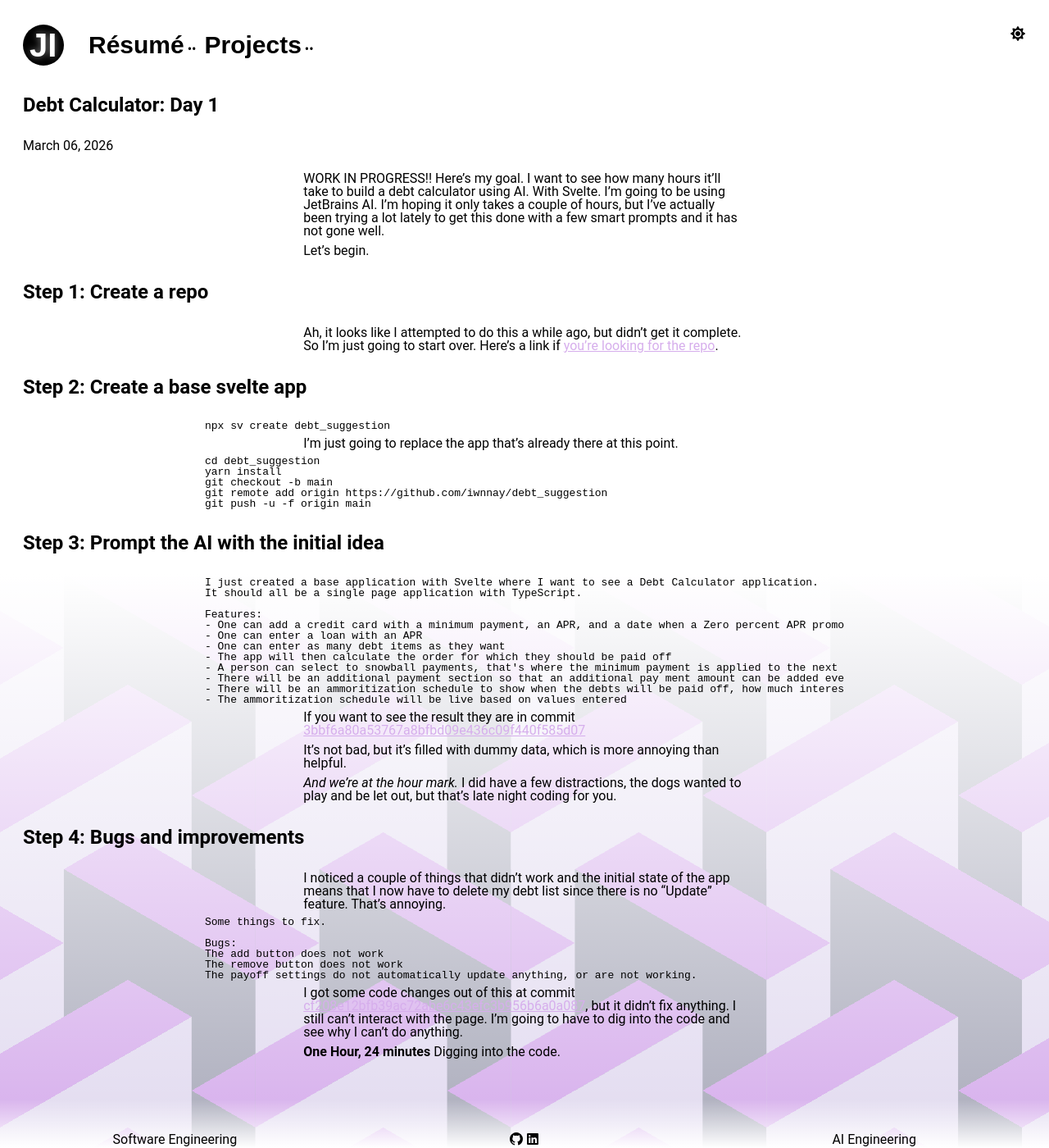
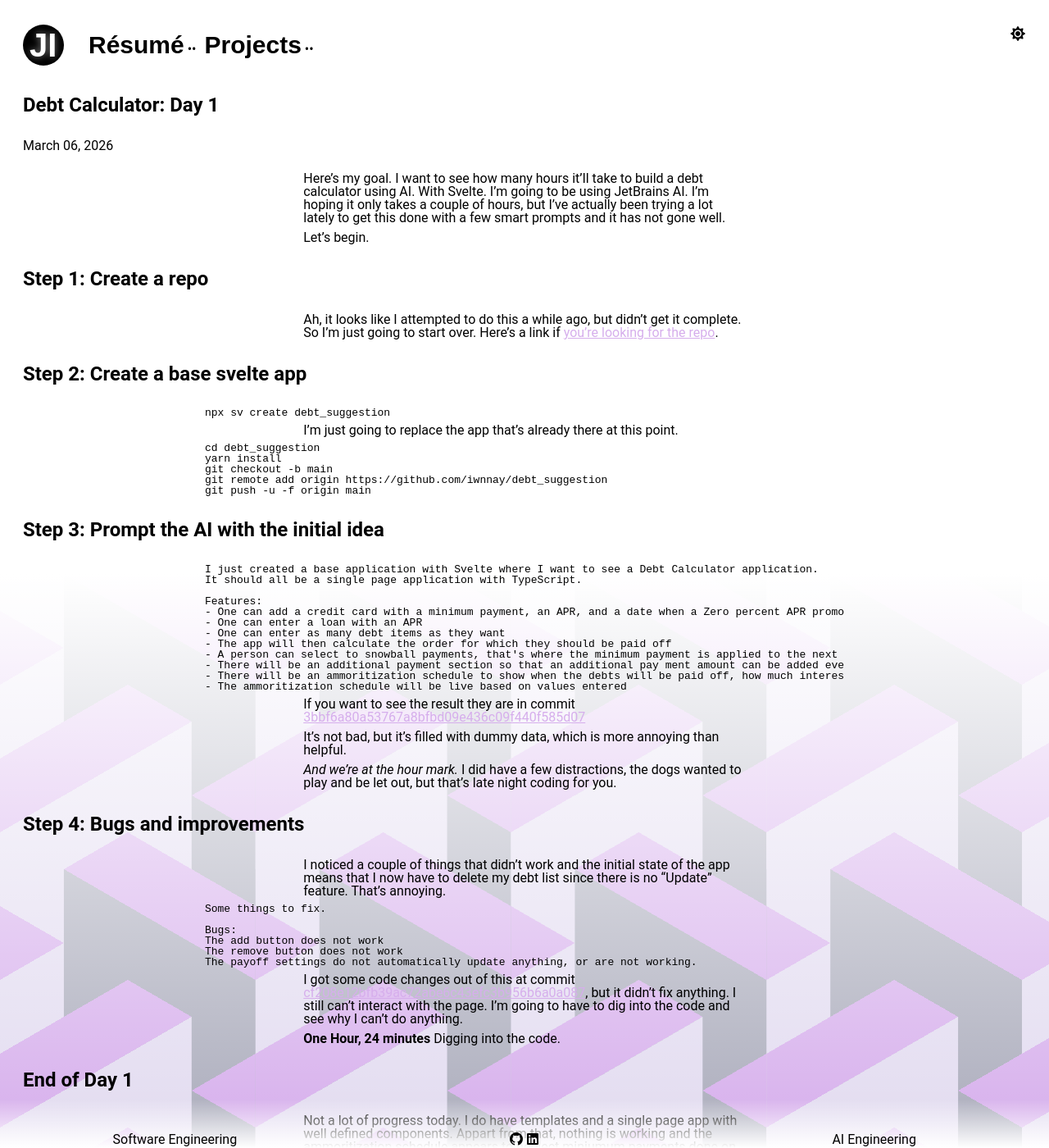
Before and after one commit to iwnnay/portfolio, a Jekyll site: the page built from _posts/2026-03-06-debt-calculator.md, in a window 1280 px wide and 1400 px high. Shown: the whole window at 82% size. Built offline with Jekyll 4.4.1, drawn with Linux system fonts in a browser that asks for light colours; nearby versions of some CDN libraries; some web fonts are replaced; some of the changed text lies outside the part shown.

Commit message:
Finished for the day

```diff
--- a/_posts/2026-03-06-debt-calculator.md
+++ b/_posts/2026-03-06-debt-calculator.md
@@ -3,7 +3,7 @@
 title: "Debt Calculator: Day 1"
 ---
 
-WORK IN PROGRESS!! Here's my goal. I want to see how many hours it'll take to build a debt calculator using AI. With Svelte. I'm going to be
+Here's my goal. I want to see how many hours it'll take to build a debt calculator using AI. With Svelte. I'm going to be
 using JetBrains AI. I'm hoping it only takes a couple of hours, but I've actually been trying a lot lately to get this done
 with a few smart prompts and it has not gone well.
 
@@ -64,3 +64,8 @@
 I can't do anything.
 
 **One Hour, 24 minutes** Digging into the code.
+
+# End of Day 1
+
+Not a lot of progress today. I do have templates and a single page app with well defined components. Appart from that, nothing is working and the ammoritization schedule appears to neglect miniumum payments done on months
+for subsequent focused debts. This is a problem.
```
